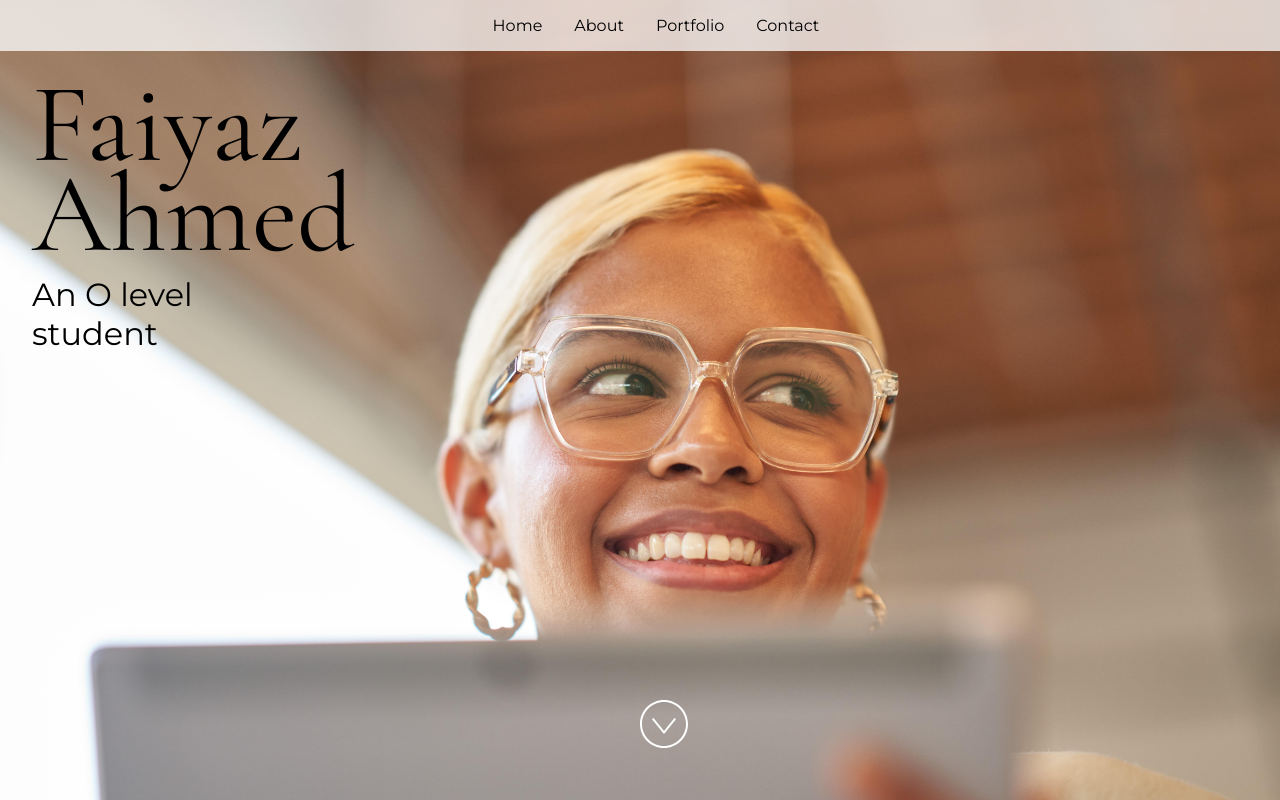
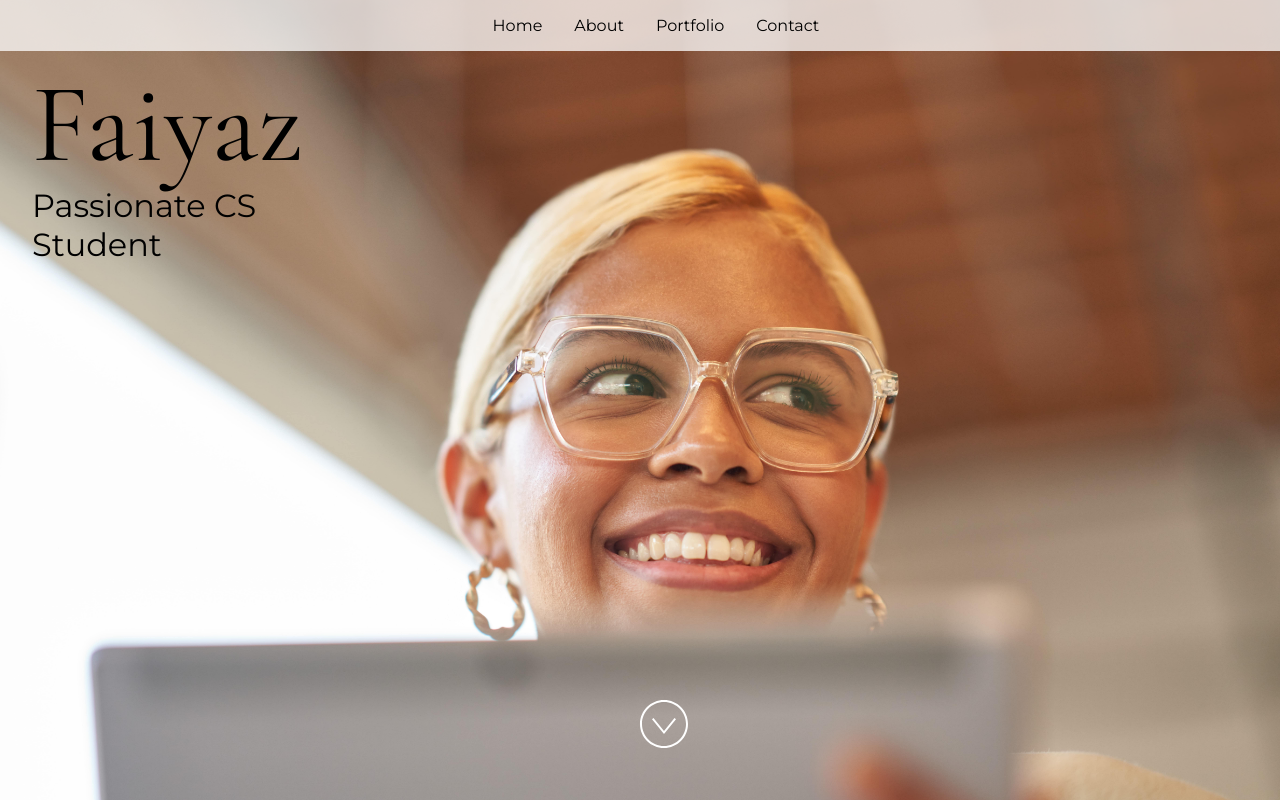
Before and after one commit to Faironic/Portfolio-By-GitHub-Education, a React (Vite) app: page / in a window 1280 px wide. Built offline with nearby package versions, Linux system fonts and the light colour scheme.

Commit message:
Update App.jsx

```diff
--- a/src/App.jsx
+++ b/src/App.jsx
@@ -24,12 +24,11 @@ import "./styles.css";
  * If you don't have one of the social sites listed, leave it as an empty string.
  */
 const siteProps = {
-  name: "Faiyaz Ahmed",
-  title: "An O level student",
+  name: "Faiyaz",
+  title: "Passionate CS Student",
   email: "faiyaz.io@yahoo.com",
   gitHub: "iFayaz",
   instagram: "faiyaz.io",
-  linkedIn: "satyanadella",
   medium: "",
   twitter: "2006_faiyaz",
   youTube: "",
```
